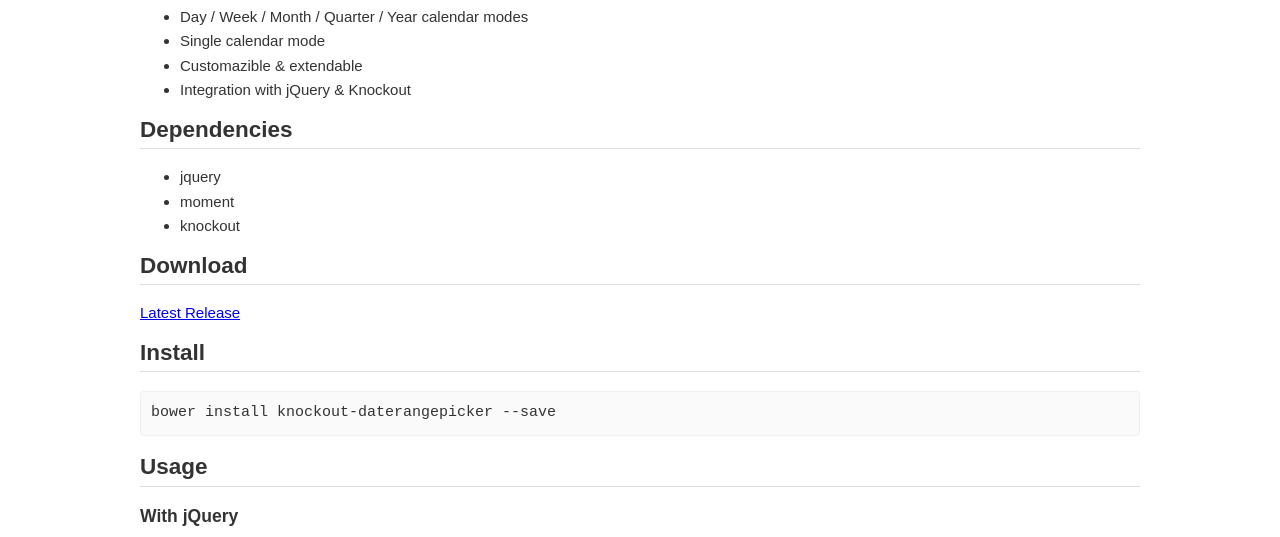
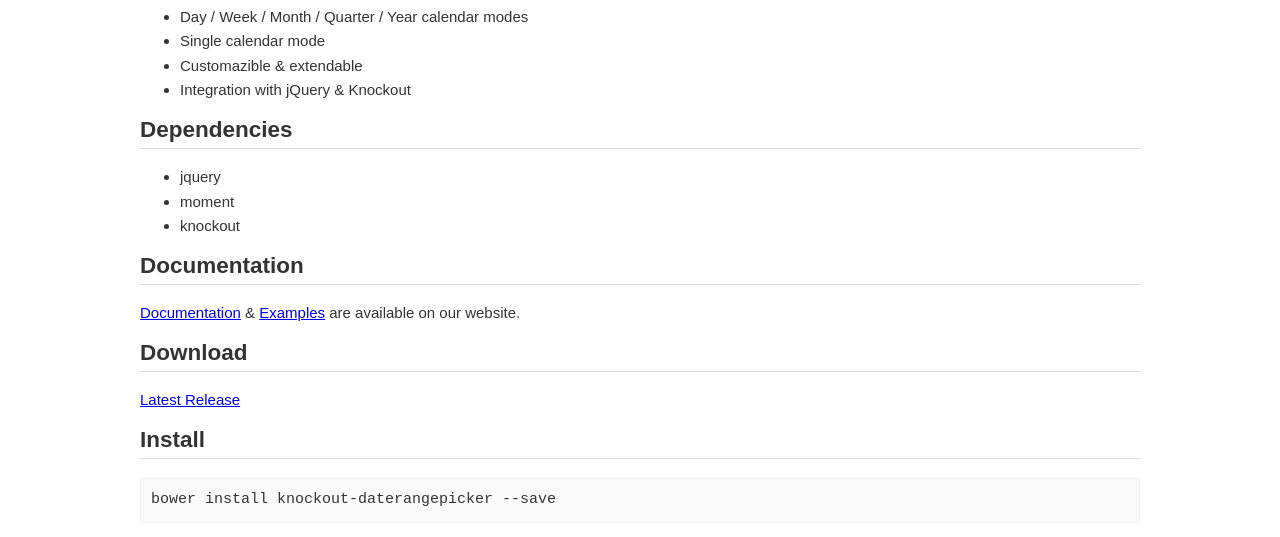
Before and after one commit to sensortower/daterangepicker, a plain HTML site: page index.html in a window 1280 px wide. Shown: the part 560-1097 px from the top of the page. Drawn offline with Linux system fonts and the light colour scheme.

Commit message:
Update 2015-12-11T01:29:24.487Z

```diff
--- a/index.html
+++ b/index.html
@@ -52,6 +52,8 @@
 <li>moment</li>
 <li>knockout</li>
 </ul>
+<h2 id="documentation">Documentation</h2>
+<p><a href="https://sensortower.github.io/daterangepicker/docs">Documentation</a> &amp; <a href="https://sensortower.github.io/daterangepicker/examples">Examples</a> are available on our website.</p>
 <h2 id="download">Download</h2>
 <p><a href="https://github.com/sensortower/daterangepicker/releases">Latest Release</a></p>
 <h2 id="install">Install</h2>
```
